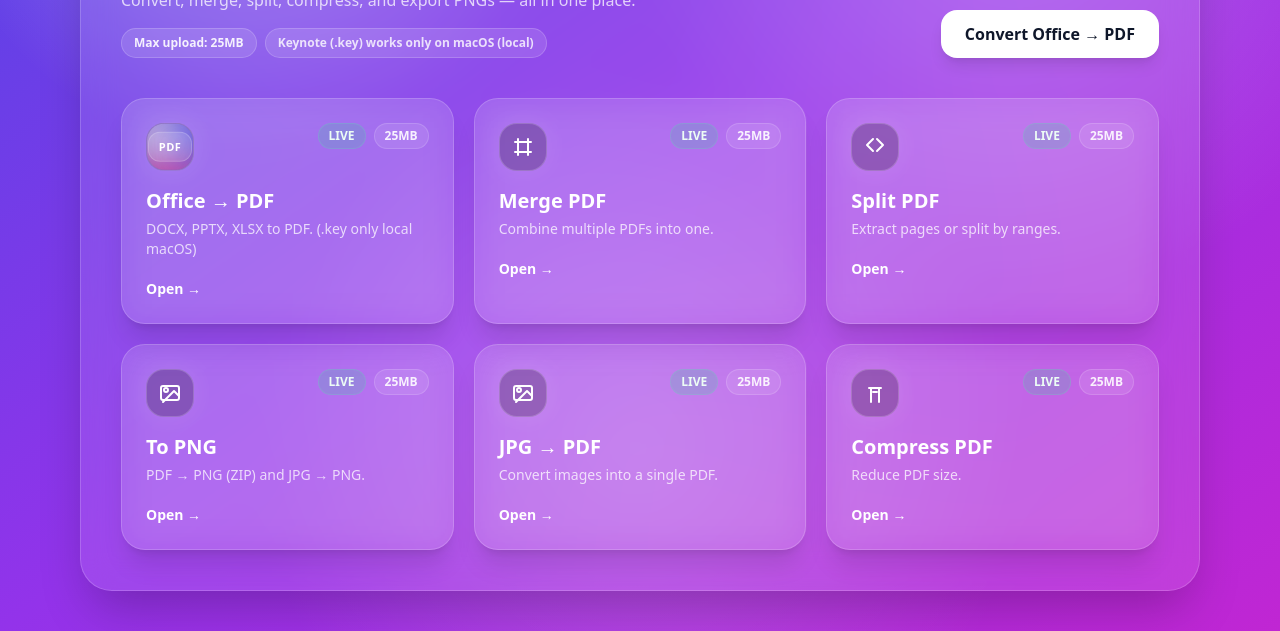
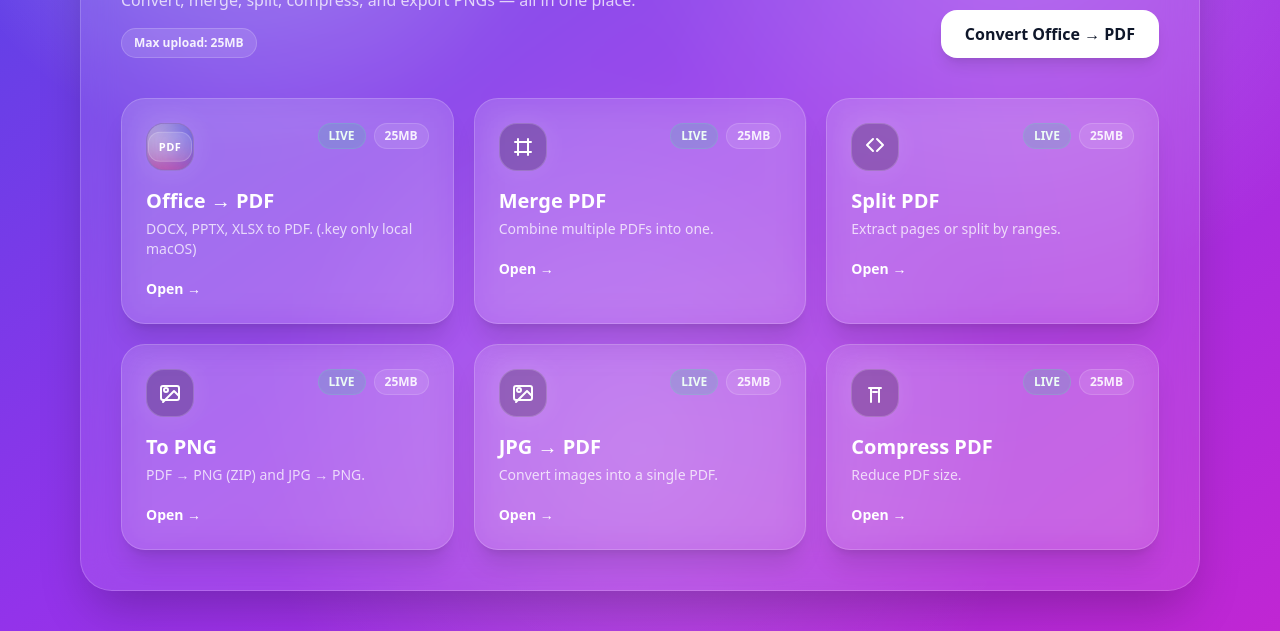
Before and after one commit to arijit15aug/PDFSeva, a plain HTML site: page app/static/index.html in a window 1280 px wide. Shown: the part 265-896 px from the top of the page. Drawn offline with nearby package versions, Linux system fonts and the light colour scheme; no server answers.

Commit message:
Remove keynote text

```diff
--- a/app/static/index.html
+++ b/app/static/index.html
@@ -101,7 +101,7 @@
             <!-- ✅ Extra info line -->
             <div class="mt-4 flex flex-wrap gap-2">
               <span class="pill text-white/90 text-xs font-extrabold px-3 py-1.5 rounded-full">Max upload: 25MB</span>
-              <span class="pill text-white/80 text-xs font-bold px-3 py-1.5 rounded-full">Keynote (.key) works only on macOS (local)</span>
+              <!--<span class="pill text-white/80 text-xs font-bold px-3 py-1.5 rounded-full">Keynote (.key) works only on macOS (local)</span> -->
             </div>
           </div>
 
```
